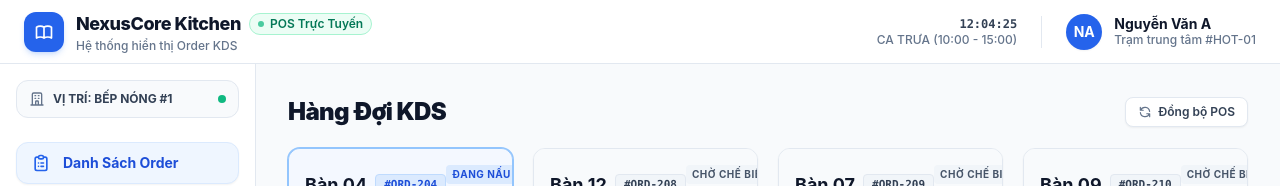
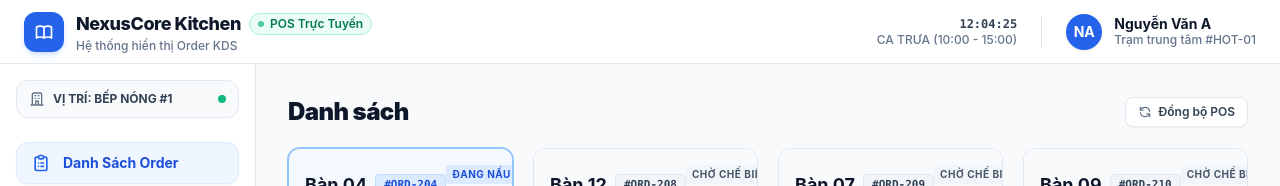
Before and after one commit to BrambleClaw123/RestaurantManagement, a React (Vite) app: page /kitchen in a window 1280 px wide. Shown: the top 186 px of the page. Built offline with nearby package versions, Linux system fonts and the light colour scheme.

Commit message:
remove span element

```diff
--- a/src/pages/Admin/Admin.jsx
+++ b/src/pages/Admin/Admin.jsx
@@ -192,7 +192,6 @@
             <div>
               <div className="flex items-center space-x-3">
                 <h1 className="text-2xl font-black text-slate-900 tracking-tight">Quản Lý Danh Sách Tài Khoản</h1>
-                <span className="px-2.5 py-0.5 rounded-md text-xs font-bold bg-blue-100 text-blue-800 font-mono">#SYS-AUTH</span>
               </div>
               <p className="text-sm text-slate-500 mt-1">Theo dõi, cấp mới và phân quyền tài khoản truy cập tương ứng cho nhân viên trong hệ thống.</p>
             </div>
@@ -307,7 +306,6 @@
             <div>
               <div className="flex items-center space-x-3">
                 <h1 className="text-2xl font-black text-slate-900 tracking-tight">Quản Lý Danh Sách Nhân Viên</h1>
-                <span className="px-2.5 py-0.5 rounded-md text-xs font-bold bg-blue-100 text-blue-800 font-mono">#SYS-STAFF</span>
               </div>
               <p className="text-sm text-slate-500 mt-1">Thông tin hồ sơ nhân sự, phân loại vai trò chuyên môn và số điện thoại liên lạc.</p>
             </div>
--- a/src/pages/Kitchen/Kitchen.jsx
+++ b/src/pages/Kitchen/Kitchen.jsx
@@ -101,7 +101,7 @@
       {activeTab === 'orders' && (
         <div className="space-y-5 animate-in fade-in duration-200 h-full flex flex-col">
           <div className="flex items-center justify-between">
-            <h1 className="text-2xl font-black text-slate-900 tracking-tight">Hàng Đợi KDS</h1>
+            <h1 className="text-2xl font-black text-slate-900 tracking-tight">Danh sách</h1>
             <button onClick={handleRefreshOrders} className="px-3 py-1.5 bg-white hover:bg-slate-50 text-slate-700 rounded-lg text-xs font-semibold flex items-center gap-1.5 border border-slate-200 transition shadow-sm">
               <svg className="w-3.5 h-3.5 text-slate-500" fill="none" stroke="currentColor" viewBox="0 0 24 24"><path strokeLinecap="round" strokeLinejoin="round" strokeWidth="2" d="M4 4v5h.582m15.356 2A8.001 8.001 0 004.582 9m0 0H9m11 11v-5h-.581m0 0a8.003 8.003 0 01-15.357-2m15.357 2H15" /></svg>
               Đồng bộ POS
--- a/src/pages/Manager/Manager.jsx
+++ b/src/pages/Manager/Manager.jsx
@@ -176,7 +176,6 @@
             <div>
               <div className="flex items-center space-x-2.5">
                 <h1 className="text-xl font-bold text-slate-900 tracking-tight">Quản Lý Danh Sách Món Ăn</h1>
-                <span className="text-xs bg-blue-50 text-blue-700 px-2.5 py-0.5 rounded-full font-medium border border-blue-200 font-mono">#MN-2026</span>
               </div>
               <p className="text-xs text-slate-500 mt-1">Theo dõi, thêm mới và cập nhật trạng thái món ăn trong thực đơn của nhà hàng</p>
             </div>
@@ -284,7 +283,6 @@
             <div>
               <div className="flex items-center space-x-2.5">
                 <h1 className="text-xl font-bold text-slate-900 tracking-tight">Quản Lý Nhà Cung Cấp</h1>
-                <span className="text-xs bg-blue-50 text-blue-700 px-2.5 py-0.5 rounded-full font-medium border border-blue-200 font-mono">#SUP-2026</span>
               </div>
               <p className="text-xs text-slate-500 mt-1">Theo dõi, cập nhật thông tin đối tác cung ứng</p>
             </div>
@@ -370,7 +368,6 @@
             <div>
               <div className="flex items-center space-x-2.5">
                 <h1 className="text-xl font-bold text-slate-900 tracking-tight">Trung Tâm Báo Cáo & Thống Kê</h1>
-                <span className="text-xs bg-emerald-50 text-emerald-700 px-2.5 py-0.5 rounded-full font-medium border border-emerald-200 font-mono">#RP-MANAGER</span>
               </div>
               <p className="text-xs text-slate-500 mt-1">Tổng hợp số liệu doanh thu, hàng tồn kho và hiệu suất bán hàng của nhà hàng</p>
             </div>
```
